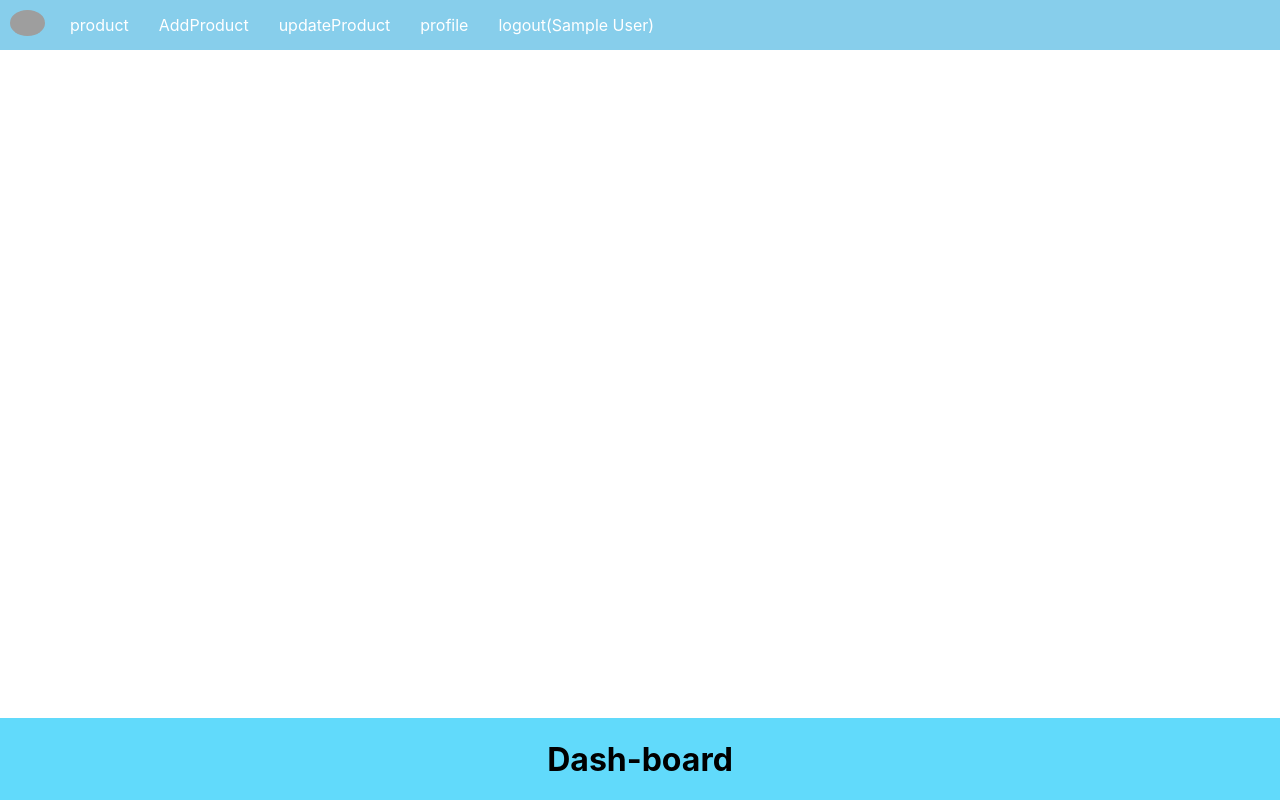
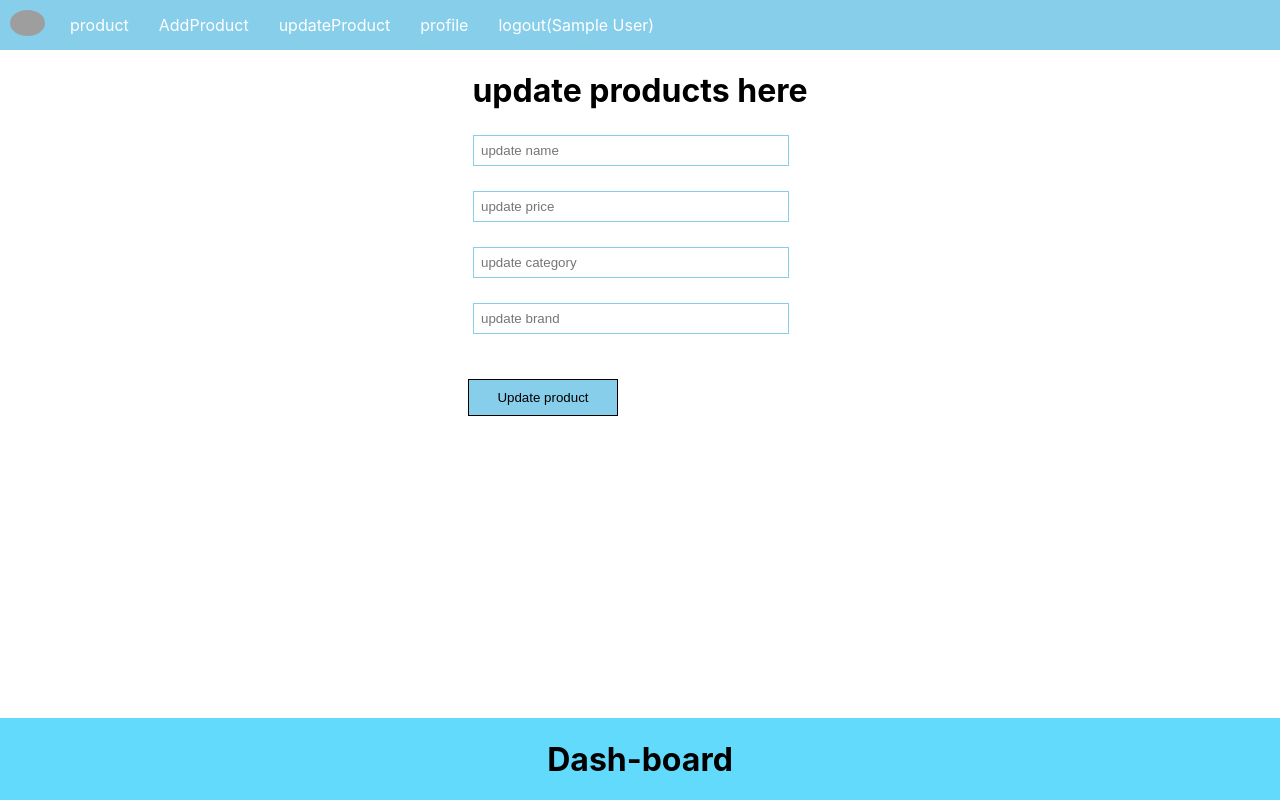
Before and after one commit to sshilpi110/Ecommerce_Dashboard, a React (Create React App) app in the folder frontened/: page /update/1 in a window 1280 px wide. Built offline with nearby package versions, Linux system fonts and the light colour scheme; sample sign-in values are in the browser's storage; grey boxes are pictures that could not be loaded.

Commit message:
update product component done

```diff
--- a/frontened/src/App.css
+++ b/frontened/src/App.css
@@ -39,6 +39,9 @@ text-align: right;
 
 }
 .product{
+  margin-left: 35%;
+}
+.update-product{
   margin-left: 35%;
 }
 .input-validation{
--- a/frontened/src/Component/AllRoutes.jsx
+++ b/frontened/src/Component/AllRoutes.jsx
@@ -4,6 +4,7 @@ import SignUp from "./SignUp"
 import Login from "./Login"
 import AddProduct from "./AddProduct"
 import ProductList from "./ProductList"
+import UpdateProduct from "./UpdateProduct"
 import PrivateRoute from "./PrivateRoute"
 
 
@@ -15,7 +16,7 @@ const AllRoutes = () => {
                 <Route element={<PrivateRoute />}>
                     <Route path="/" element={<ProductList/>}></Route>
                     <Route path="/add" element={<AddProduct />}></Route>
-                    <Route path="/update" element={<h1>Update product listing</h1>}></Route>
+                    <Route path="/update/:id" element={<UpdateProduct/>}></Route>
                     <Route path="/profile" element={<h1>profile listing</h1>}></Route>
                     <Route path="/logout" element={<h1>logout listing</h1>}></Route>
                 </Route>
--- a/frontened/src/Component/ProductList.jsx
+++ b/frontened/src/Component/ProductList.jsx
@@ -1,5 +1,6 @@
 
 import React, { useState, useEffect } from "react"
+import {Link} from "react-router-dom"
 
 const ProductList = () => {
     const [products, setProducts] = useState([])
@@ -49,6 +50,7 @@ const ProductList = () => {
                         <li>{item.category}</li>
                         <li>{item.brand}</li>
                         <li>{<button onClick={() => deleteProduct(item._id)}>Delete</button>}</li>
+                        <Link to={"/update/"+item._id}>update</Link>
 
                     </ul>
                 ))
--- /dev/null
+++ b/frontened/src/Component/UpdateProduct.jsx
@@ -0,0 +1,34 @@
+import React, { useState } from "react";
+
+
+const UpdateProduct = () => {
+    const [name, setName] = useState("")
+    const [price, setPrice] = useState("")
+    const [category, setCategory] = useState("")
+    const [brand, setBrand] = useState("")
+
+    const updateProduct = () => {
+        console.log(name, price, category, brand)
+    }
+
+
+    return (
+        <>
+            <h1>update products here</h1>
+            <div className="update-product">
+                <input type="text" className="input-box" placeholder="update name" onChange={(e) => setName(e.target.value)} value={name} />
+
+                <input type="text" className="input-box" placeholder="update price" onChange={(e) => setPrice(e.target.value)} value={price} />
+
+                <input type="text" className="input-box" placeholder="update category" onChange={(e) => setCategory(e.target.value)} value={category} />
+
+                <input type="text" className="input-box" placeholder="update brand" onChange={(e) => setBrand(e.target.value)} value={brand} />
+
+                <button className="productBtn" onClick={updateProduct}>Update product</button>
+
+
+            </div>
+        </>
+    )
+}
+export default UpdateProduct;
```
